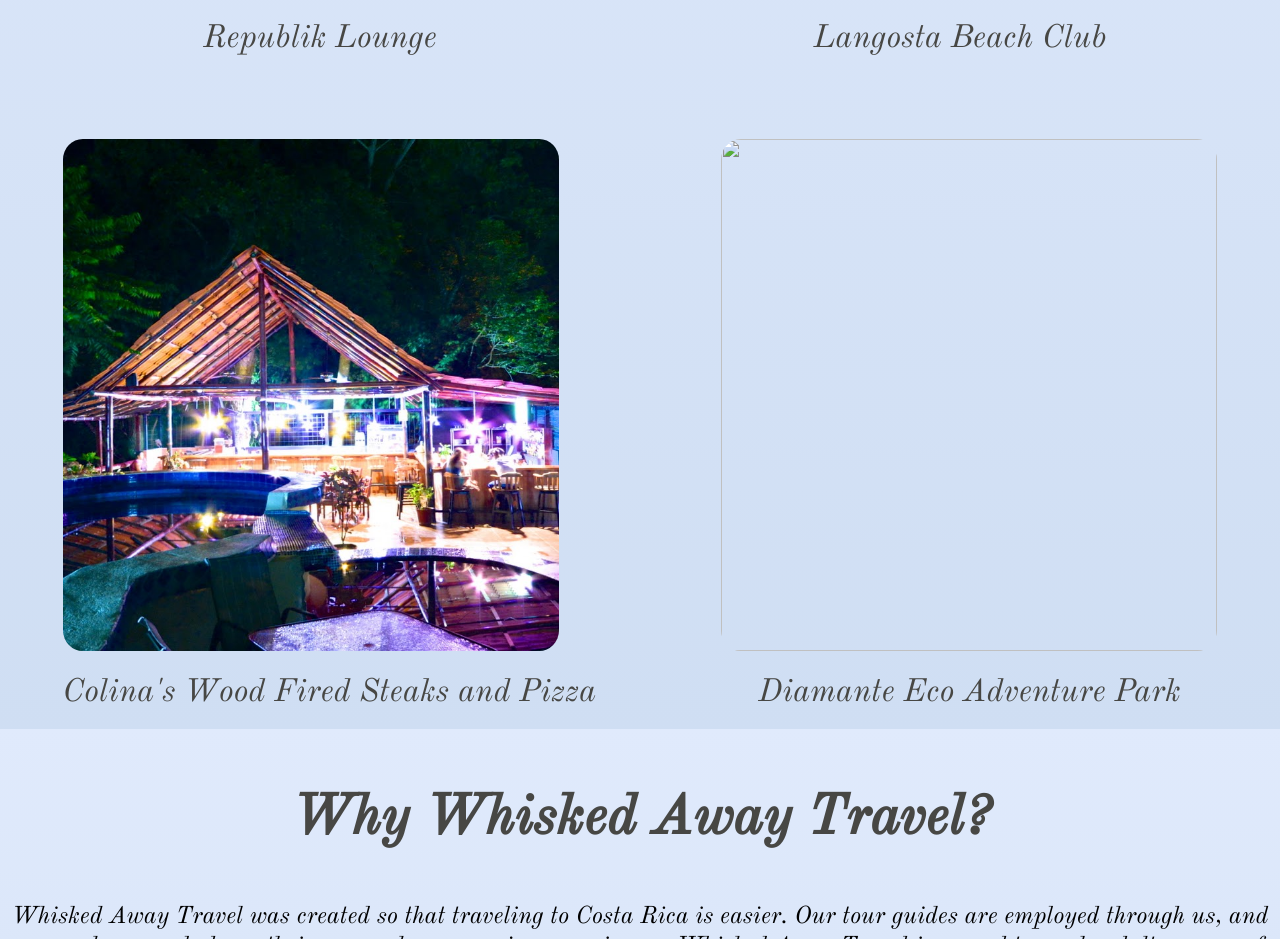
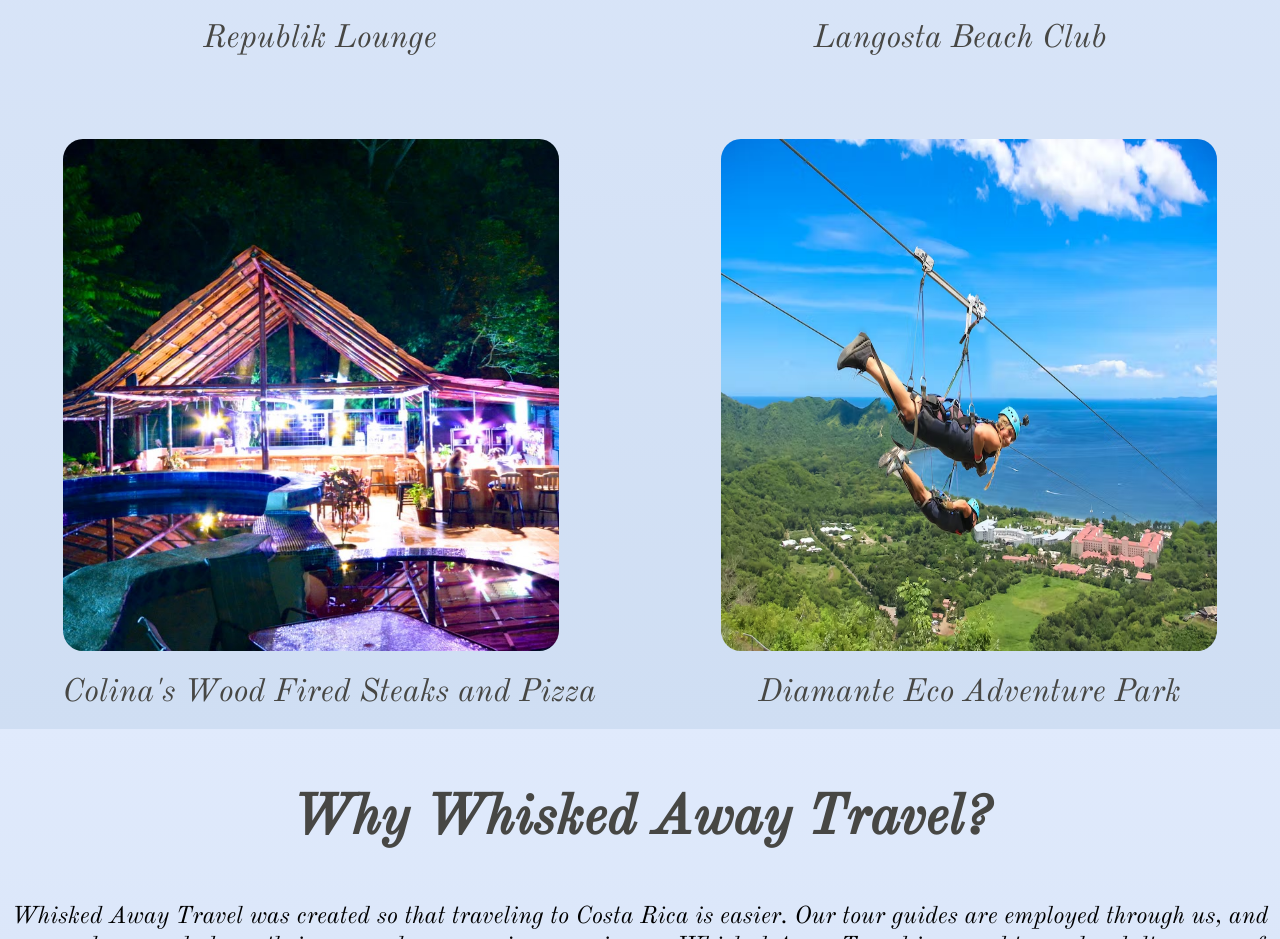
Before and after one commit to goddessxx/whisked-away-travel, a plain HTML site: page index.html in a window 1280 px wide. Shown: the part 3613-4552 px from the top of the page. Drawn offline with nearby package versions, Linux system fonts and the light colour scheme.

Commit message:
updated image src

```diff
--- a/index.html
+++ b/index.html
@@ -106,7 +106,7 @@
         </figure>
         <figure>
           <img
-            src="images/popular spots/Superman-Photo-scaled.avif"
+            src="images/popular spots images/Superman-Photo-scaled.avif"
             alt=""
             onclick="window.open('https://diamanteecoadventurepark.com/','_blank')"
           />
```
